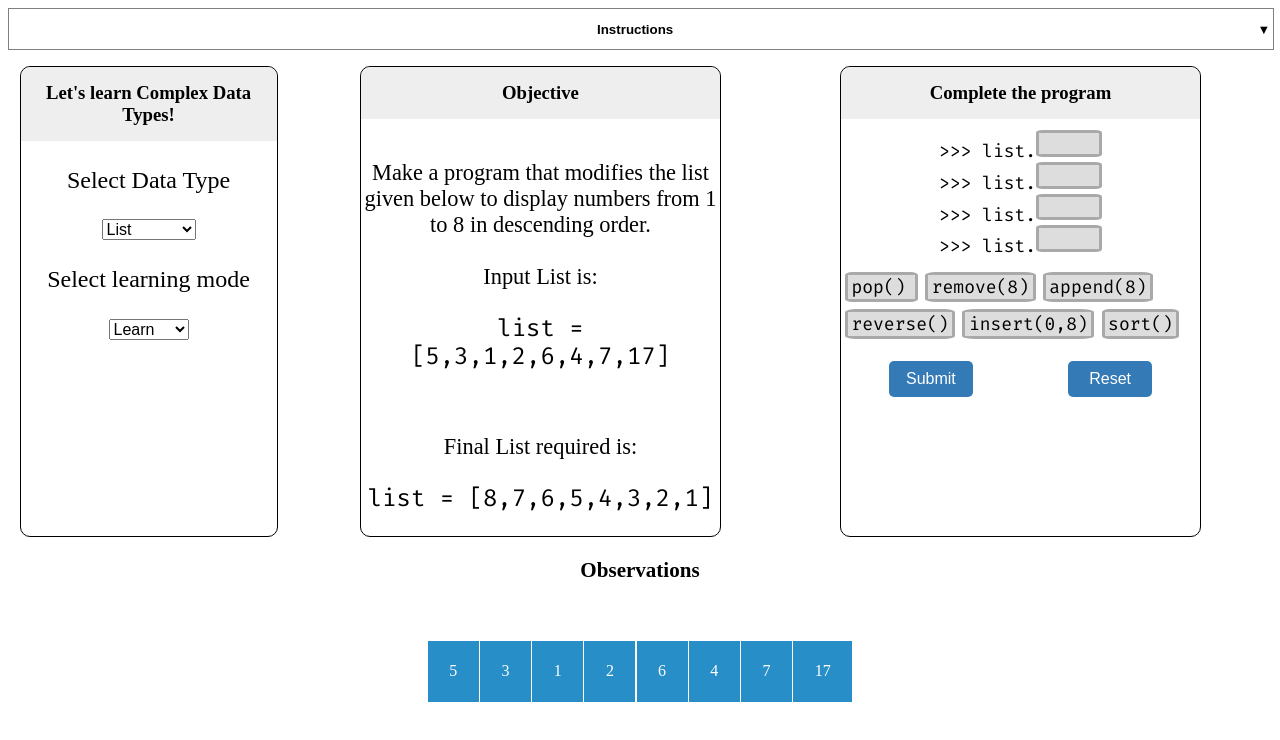
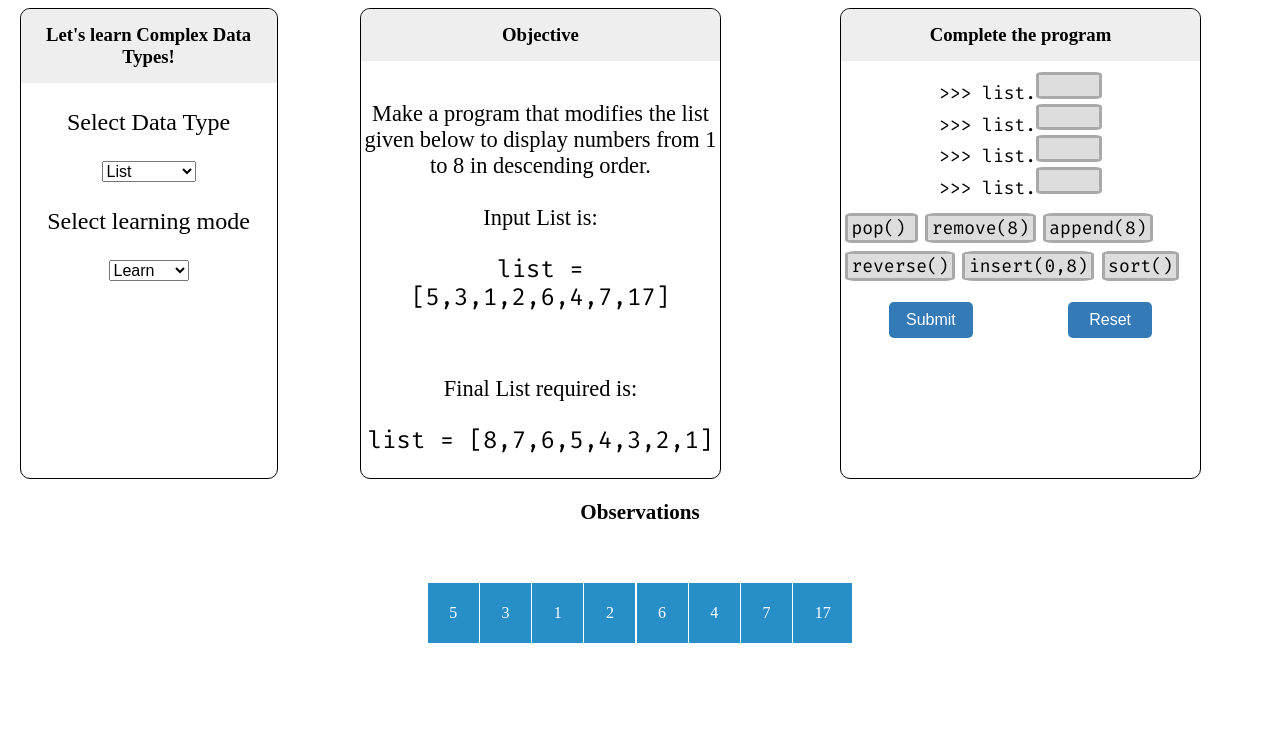
Before and after one commit to virtual-labs/exp-complex-datatypes-iiith, a plain HTML site: page experiment/simulation/index.html in a window 1280 px wide. Drawn offline with Linux system fonts and the light colour scheme.

Commit message:
Removed instruction box and updated procedure

```diff
--- a/experiment/simulation/css/main.css
+++ b/experiment/simulation/css/main.css
@@ -1,54 +1,3 @@
-.instruction-box {
-    position: relative;
-    width: 100%;
-    transition: width 0.2s ease-out;
-    border: 0.1vw solid grey;
-    z-index: 10;
-    margin-bottom: 2vh;
-}
-
-.instruction-button {
-    background-color: Transparent;
-    color: "grey";
-    cursor: pointer;
-    width: 100%;
-    border: none;
-    text-align: center;
-    outline: none;
-    font-weight: bold;
-    padding-top: 1%;
-    padding-bottom: 1%;
-}
-
-.instruction-button::-moz-focus-inner {
-    border: 0;
-}
-
-.active,
-.instruction-button:hover {
-    background-color: "white";
-}
-
-.instruction-button:after {
-    content: "\25BE";
-    color: "grey";
-    font-weight: bold;
-    float: right;
-    margin-left: 5px;
-}
-
-.active:after {
-    content: "\25B4";
-}
-
-.instructions {
-    padding: 0 1.8vw;
-    max-height: 0;
-    overflow: hidden;
-    transition: max-height 0.2s ease-out;
-    background-color: "white";
-}
-
 .main-container {
     display: flex;
     flex-direction: row;
--- a/experiment/simulation/index.html
+++ b/experiment/simulation/index.html
@@ -11,23 +11,6 @@
 </head>
 
 <body>
-	<div class="instruction-box">
-		<button class="instruction-button" onclick="showInstructions()"> Instructions </button>
-		<div class="instructions">
-			<ul>
-				<li>There are two Learning modes in this experiment -
-					<ol>
-						<li>Learn - Complete the program to get the required output.</li>
-						<li>Practice - Play around with the functions of the data type.</li>
-					</ol>
-				</li>
-				<li>Select the data type you want to learn from the drop-down.</li>
-				<li>Select those options in order from below to complete the python program to perform the specific task
-					on the
-					data type.</li>
-			</ul>
-		</div>
-	</div>
 	<div class="main-container">
 		<div class="box thin">
 			<h3 class="header">Let's learn Complex Data Types!</h3>
--- a/experiment/simulation/js/main.js
+++ b/experiment/simulation/js/main.js
@@ -64,17 +64,6 @@ function changeExperiment() {
         randomiseDictionary()
 }
 
-function showInstructions() {
-    let ele = document.getElementsByClassName("instruction-button")[0]
-    ele.classList.toggle("active");
-    let content = ele.nextElementSibling;
-    if (content.style.maxHeight) {
-        content.style.maxHeight = null;
-    } else {
-        content.style.maxHeight = content.scrollHeight + "px";
-    }
-}
-
 function reload() {
     location.reload(true);
 };
@@ -139,58 +128,3 @@ function enterTextField(event, datatype) {
         document.getElementById(`${datatype}-practice-submit`).click();
     }
 }
-
-/* Touch API for mobile phones
-// Get the container element where the drag and drop interface will be displayed
-const container = document.getElementById("drag-and-drop-container");
-
-// Get the tiles and blank spaces elements
-const tiles = container.querySelectorAll(".tile");
-const blanks = container.querySelectorAll(".blank");
-
-// Keep track of the currently dragged tile
-let currentTile = null;
-
-// Handle the touchstart event on the tiles
-tiles.addEventListener("touchstart", (event) => {
-  // Get the element that was touched
-  const touchedElement = event.target;
-  // Check if the touched element is a tile
-  if (tiles.contains(touchedElement)) {
-    // Set the currently dragged tile to the touched element
-    currentTile = touchedElement;
-    // Add the "dragging" class to the tile to apply a visual effect
-    currentTile.classList.add("dragging");
-  }
-});
-
-// Handle the touchmove event on the container
-container.addEventListener("touchmove", (event) => {
-  // Check if there is a current tile being dragged
-  if (currentTile) {
-    // Update the position of the tile based on the touch event coordinates
-    currentTile.style.left = event.touches[0].clientX + "px";
-    currentTile.style.top = event.touches[0].clientY + "px";
-  }
-});
-
-// Handle the touchend event on the container
-container.addEventListener("touchend", (event) => {
-  // Check if there is a current tile being dragged
-  if (currentTile) {
-    // Remove the "dragging" class from the tile to remove the visual effect
-    currentTile.classList.remove("dragging");
-
-    // Check if the tile is dropped on a blank space
-    for (const blank of blanks) {
-      if (blank.contains(currentTile)) {
-        // If so, place the tile in the blank space
-        blank.appendChild(currentTile);
-        break;
-      }
-    }
-    // Set the current tile to null
-    currentTile = null;
-  }
-});
-*/
```
Also changed, not shown: experiment/procedure.md (+4 -4 lines).
